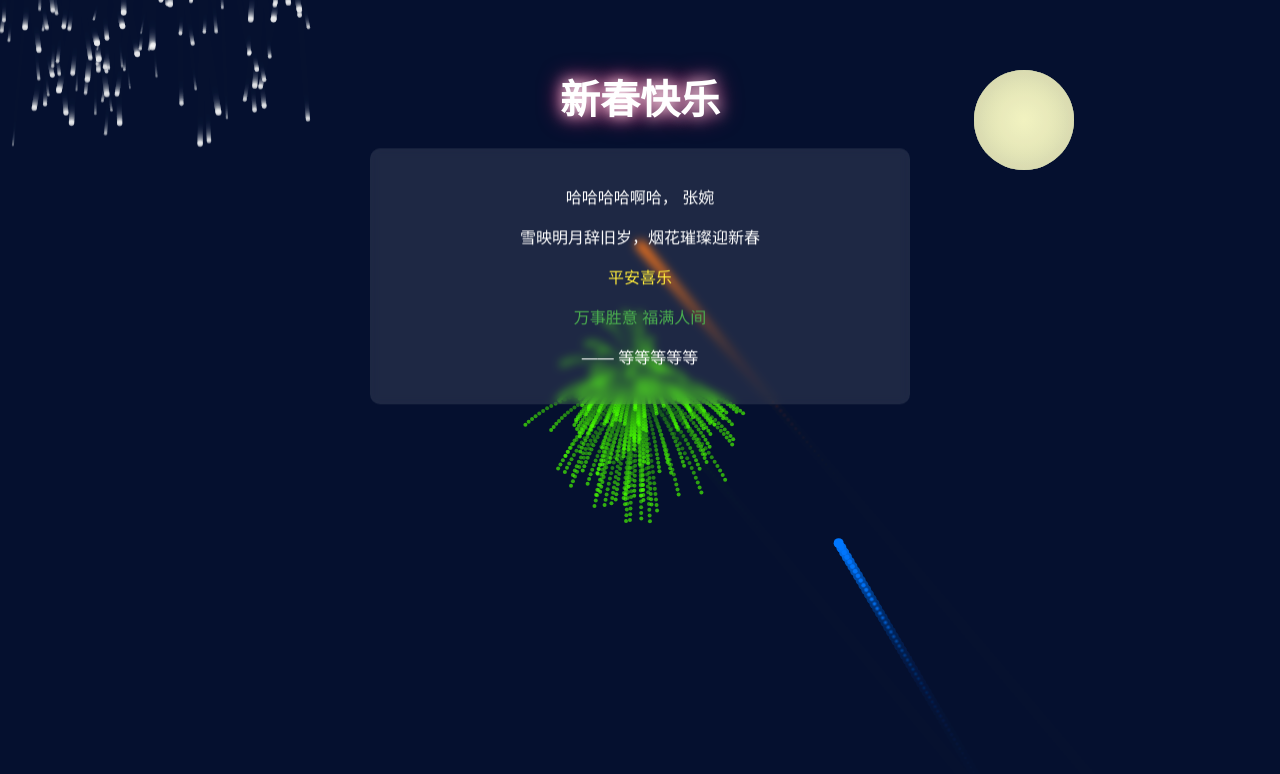
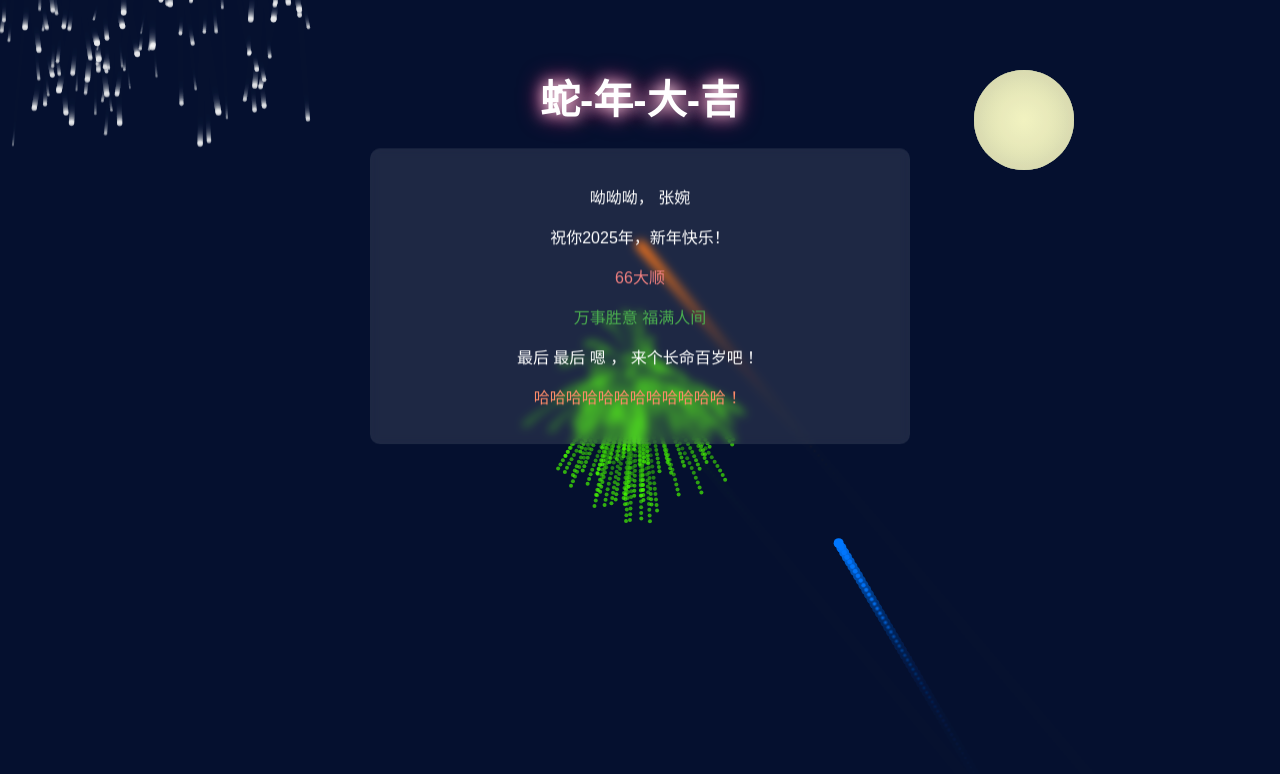
Before and after one commit to ttw-ii/tset, a plain HTML site: page index.html in a window 1280 px wide. Drawn offline with Linux system fonts and the light colour scheme.

Commit message:
Update index.html

```diff
--- a/index.html
+++ b/index.html
@@ -54,13 +54,14 @@ html
     <canvas id="canvas"></canvas>
 
     <div class="content">
-        <h1> 新春快乐 </h1>
+        <h1> 蛇-年-大-吉 </h1>
         <div class="message">
-            <p>哈哈哈哈啊哈， 张婉</p>
-            <p>雪映明月辞旧岁，烟花璀璨迎新春</p>
-            <p style="color: #ffeb3b;"> 平安喜乐 </p>
+            <p>呦呦呦， 张婉</p>
+            <p>祝你2025年，新年快乐！</p>
+            <p style="color: #f08080;"> 66大顺 </p>
             <p style="color: #4caf50;">万事胜意  福满人间 </p>
-            <p>—— 等等等等等</p>
+            <p>最后 最后  嗯 ，  来个长命百岁吧 ！</p>
+            <p style="color: #ff8c69;">哈哈哈哈哈哈哈哈哈哈哈哈 ！</p>
         </div>
     </div>
 
```
